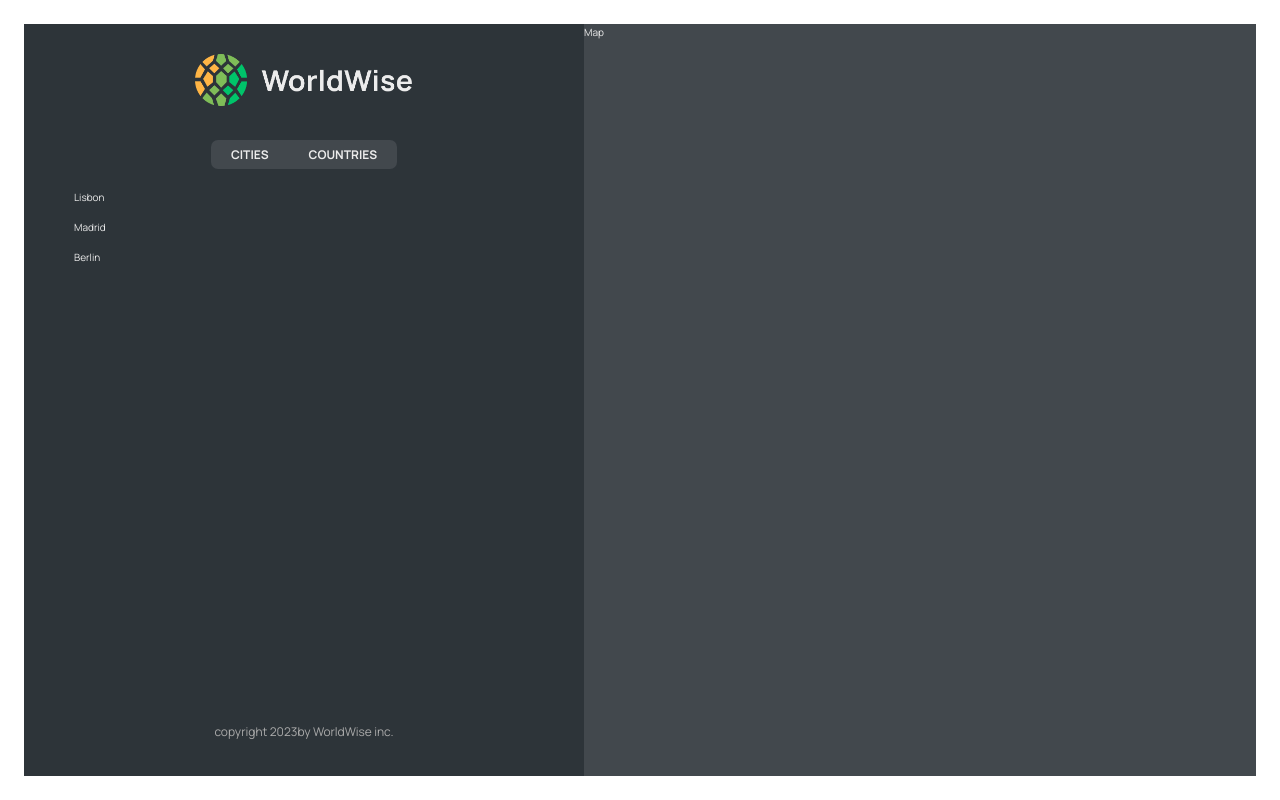
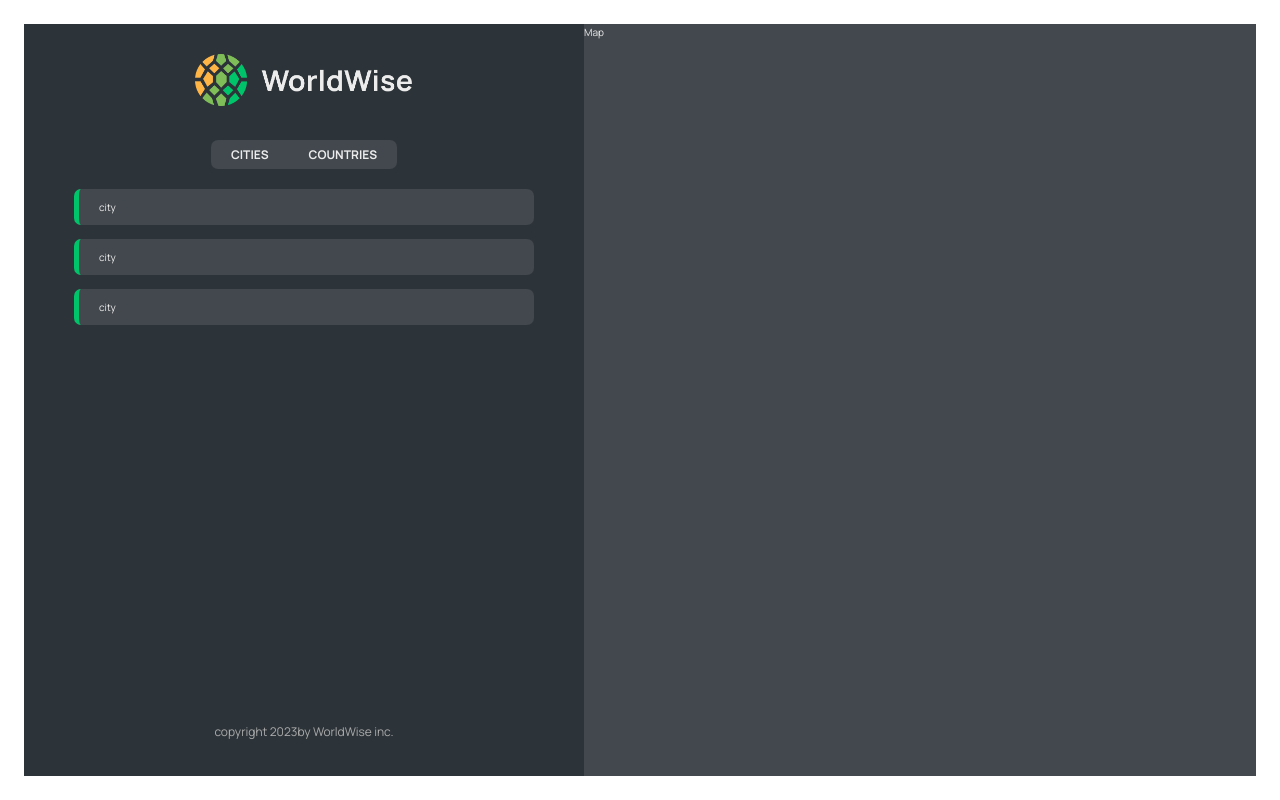
Before and after one commit to njahi/worldwise, a React (Vite) app: page /app in a window 1280 px wide. Built offline with nearby package versions, Linux system fonts and the light colour scheme; data requests are answered from the project's data file.

Commit message:
reusing the CityItem component

```diff
--- a/src/components/CityItem.jsx
+++ b/src/components/CityItem.jsx
@@ -1,5 +1,5 @@
 import styles from "./CityItem.module.css";
 
-export default function city() {
+export default function CityItem() {
   return <div className={styles.cityItem}>city</div>;
 }
--- a/src/components/CityList.jsx
+++ b/src/components/CityList.jsx
@@ -1,4 +1,5 @@
 /* eslint-disable react/prop-types */
+import CityItem from "./CityItem";
 import styles from "./CityList.module.css";
 import Spinner from "./Spinner";
 export default function CityList({ cities, isLoading }) {
@@ -7,7 +8,12 @@ export default function CityList({ cities, isLoading }) {
   return (
     <ul className={styles.cityList}>
       {cities.map((city) => (
-        <div key={city.id}>{city.cityName}</div>
+        <div key={city.id}>
+          <CityItem
+            city={city}
+            key={city.id}
+          />
+        </div>
       ))}
     </ul>
   );
```
